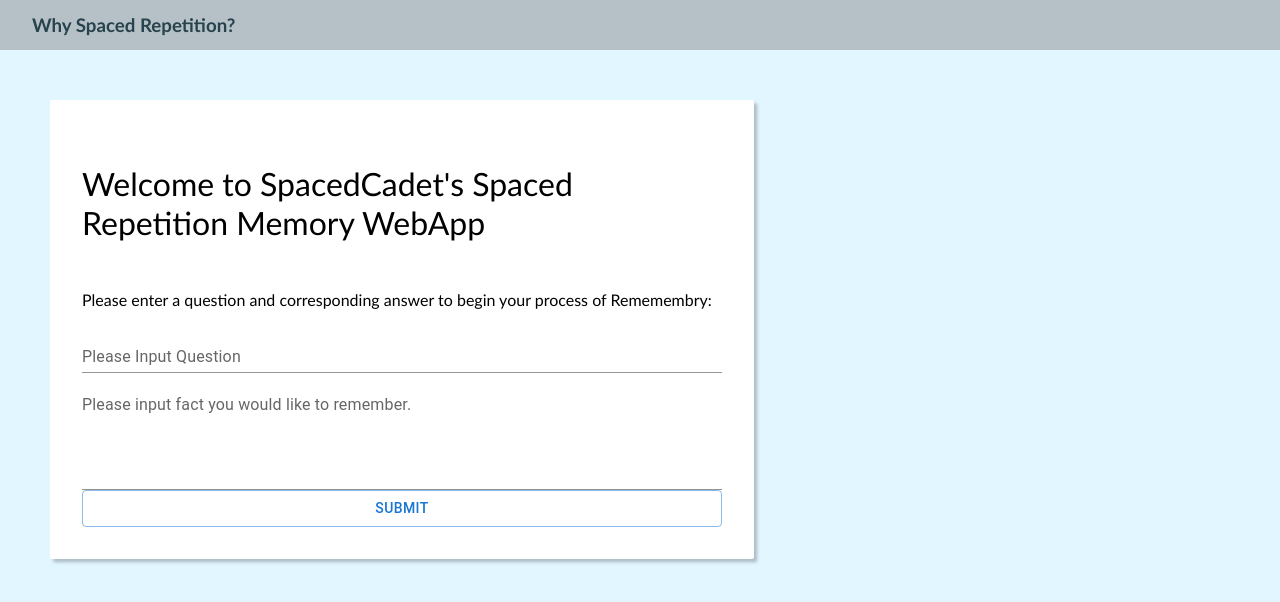
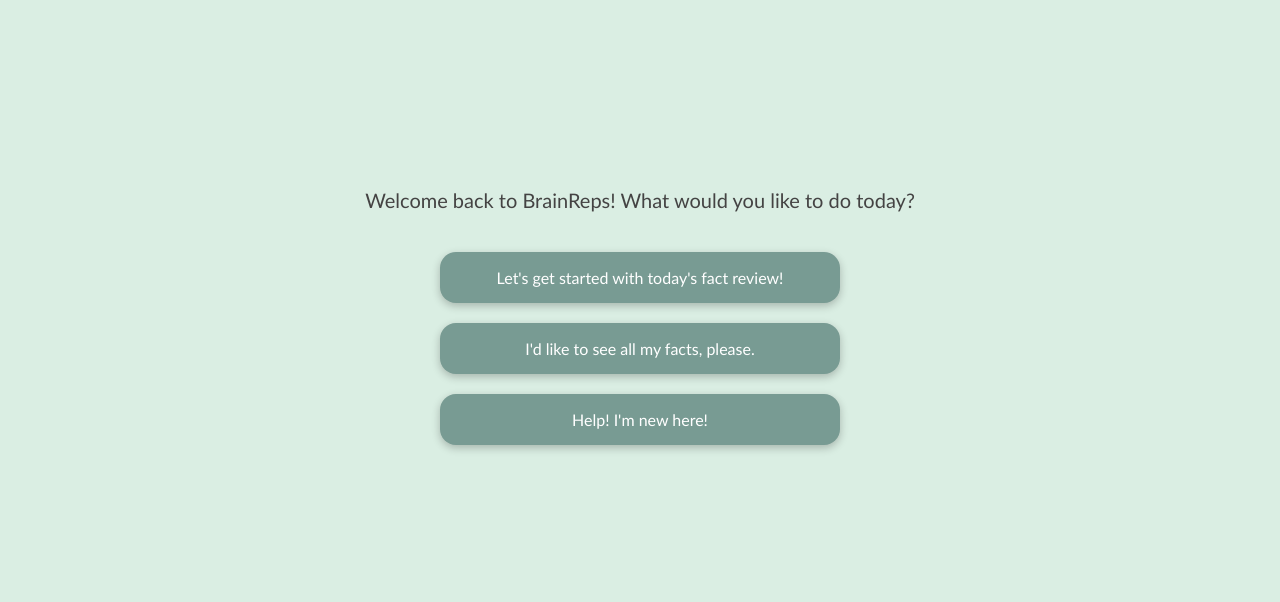
Before and after one commit to eshuffman/today-i-learned, a React (Create React App) app in the folder today-i-learned-ui/: page / in a window 1280 px wide. Shown: the top 602 px of the page. Built offline with nearby package versions, Linux system fonts and the light colour scheme.

Commit message:
tweaks to home page

```diff
--- a/today-i-learned-ui/src/components/app/App.js
+++ b/today-i-learned-ui/src/components/app/App.js
@@ -4,16 +4,15 @@
 } from 'react-router-dom';
 import { ToastContainer } from 'react-toastify';
 import 'react-toastify/dist/ReactToastify.css';
-import Home from '../home/Home';
-import Navbar from '../navbar/Navbar';
+//import Home from '../home/Home';
+import Landing from '../landing/Landing';
 import Why from '../why/Why';
 
 const App = () => (
   <BrowserRouter>
-    <Navbar />
     <div id="content">
       <Routes>
-        <Route path="/" element={ <Home />} />
+        <Route path="/" element={ <Landing />} />
         <Route path="/why" element={ <Why />} />
       </Routes>
       <ToastContainer
--- a/today-i-learned-ui/src/components/app/App.module.css
+++ /dev/null
@@ -1,30 +0,0 @@
-body{
-  background-color: #e2f6ff;
-  align-items: center;
-}
-
-.AppContainer {
-  display: flex;
-  justify-content: center;
-  font-family: 'Gill Sans', 'Gill Sans MT', Calibri, 'Trebuchet MS', sans-serif;
-  color: #ffffff;
-}
-
-.factWrapper {
-  display: grid;
-  width: 50%;
-  border-radius: 2px;
-  border-color: #666666;
-  padding: 2em;
-  margin: 50px;
-  box-shadow: .2em .2em .2em rgba(0,0,0,0.23);
-  background: rgb(255, 255, 255);
-  height: fit-content;
-  font-family: 'Gill Sans', 'Gill Sans MT', Calibri, 'Trebuchet MS', sans-serif;
-  text-align: left;
-  justify-content: center;
-}
-
-.title {
-  font-size: 2em;
-}
--- a/today-i-learned-ui/src/components/home/Home.js
+++ b/today-i-learned-ui/src/components/home/Home.js
@@ -6,17 +6,18 @@
 
 function Home() {
 
-  const [newFact, setNewFact] = useState({question: '', fact: ''})
+  const [newFact, setNewFact] = useState({question: '', tidbit: ''})
 
   const factInfo = {
     question: (newFact.question),
-    fact: (newFact.fact)
+    tidbit: (newFact.tidbit)
   }
   /**
    * attemptFactSubmit posts new question and corresponding fact to API. A success or error toast is displayed as appropraite.
    * If fields are not filled out, the post does not happen.
    */
   const attemptFactSubmit = () => {
+      console.log(factInfo)
       postNewFact(factInfo)
         .catch(() => {
           toast.error("A server error occured. Your fact could not be added to the Fact Vault.");
@@ -51,12 +52,12 @@
             onChange={onFactChange}
           />
           <TextField
-            id="fact"
+            id="tidbit"
             multiline
             rows={4}
             label="Please input fact you would like to remember."
             variant="standard"
-            value={newFact.fact}
+            value={newFact.tidbit}
             onChange={onFactChange}
         />
         <Button variant="outlined" onClick={attemptFactSubmit}>Submit</Button>
--- a/today-i-learned-ui/src/components/home/Home.module.css
+++ b/today-i-learned-ui/src/components/home/Home.module.css
@@ -1,7 +1,4 @@
-body{
-    background-color: #e2f6ff;
-    align-items: center;
-  }
+
 
   .AppContainer {
     display: flex;
--- /dev/null
+++ b/today-i-learned-ui/src/components/landing/Landing.js
@@ -0,0 +1,65 @@
+import React from 'react';
+import styles from './Landing.module.css';
+
+function Landing() {
+
+    const handleFactReviewClick = () => {
+        console.log('hi')
+    }
+
+    const handleAllFactsClick = () => {
+        console.log('all facts plz')
+    }
+
+    const handleTutorialPageClick = () => {
+        console.log('wut')
+    }
+//   const [newFact, setNewFact] = useState({question: '', tidbit: ''})
+
+//   const factInfo = {
+//     question: (newFact.question),
+//     tidbit: (newFact.tidbit)
+//   }
+//   /**
+//    * attemptFactSubmit posts new question and corresponding fact to API. A success or error toast is displayed as appropraite.
+//    * If fields are not filled out, the post does not happen.
+//    */
+//   const attemptFactSubmit = () => {
+//       console.log(factInfo)
+//       postNewFact(factInfo)
+//         .catch(() => {
+//           toast.error("A server error occured. Your fact could not be added to the Fact Vault.");
+//         });
+//   };
+
+//   /**
+//    * onFactChange allows fields to be typed into, and sends typed information
+//    * into newFact useState.
+//    * @param {*} e field being typed into.
+//    */
+//    const onFactChange = (e) => {
+//     setNewFact({ ...newFact, [e.target.id]: e.target.value });
+//   };
+
+  return (
+    <div className={styles.appContainer}>
+          <div className={styles.innerContainer}>
+          <p className={styles.welcome}>
+            Welcome back to BrainReps! What would you like to do today?
+          </p>
+
+              <button onClick={handleFactReviewClick}>
+                Let's get started with today's fact review!
+              </button>
+              <button onClick={handleAllFactsClick}>
+                I'd like to see all my facts, please.
+              </button>
+              <button onClick={handleTutorialPageClick}>
+                Help! I'm new here!
+              </button>
+        </div>
+    </div>
+  );
+}
+
+export default Landing;
--- /dev/null
+++ b/today-i-learned-ui/src/components/landing/Landing.module.css
@@ -0,0 +1,44 @@
+.appContainer {
+    font-size: 20px;
+    display: flex;
+    align-items: center;
+    justify-content: center;
+
+}
+
+.innerContainer {
+    margin-top: 20vh;
+    gap: 20px;
+    width: 50vw;
+    display: flex;
+    flex-direction: column;
+    align-items: center;
+}
+.welcome {
+    display: flex;
+}
+
+button {
+    border-radius: 1em;
+    display: inline-block;
+    border: none;
+    padding: 1rem 2rem;
+    margin: 0;
+    text-decoration: none;
+    background: #789b93;
+    color: white;
+    box-shadow: rgba(0, 0, 0, 0.24) 0px 3px 8px;
+    font-size: 1rem;
+    width: 400px;
+    font-family:'Gill Sans', 'Gill Sans MT', Calibri, 'Trebuchet MS', sans-serif;
+    cursor: pointer;
+    text-align: center;
+    transition: background 250ms ease-in-out,
+                transform 150ms ease;
+    -webkit-appearance: none;
+    -moz-appearance: none;
+}
+
+button:hover {
+    background: #65837c;
+}
--- a/today-i-learned-ui/src/components/why/Why.module.css
+++ b/today-i-learned-ui/src/components/why/Why.module.css
@@ -1,8 +1,3 @@
-body{
-    background-color: #e2f6ff;
-    align-items: center;
-  }
-
   .AppContainer {
     display: flex;
     justify-content: center;
--- a/today-i-learned-ui/src/index.css
+++ b/today-i-learned-ui/src/index.css
@@ -1,13 +1,7 @@
 body {
-  margin: 0;
-  font-family: -apple-system, BlinkMacSystemFont, 'Segoe UI', 'Roboto', 'Oxygen',
-    'Ubuntu', 'Cantarell', 'Fira Sans', 'Droid Sans', 'Helvetica Neue',
-    sans-serif;
+  font-family:'Gill Sans', 'Gill Sans MT', Calibri, 'Trebuchet MS', sans-serif;
+  color: #444343;
   -webkit-font-smoothing: antialiased;
   -moz-osx-font-smoothing: grayscale;
+  background-color: #daeee3;
 }
-
-code {
-  font-family: source-code-pro, Menlo, Monaco, Consolas, 'Courier New',
-    monospace;
-}
```
